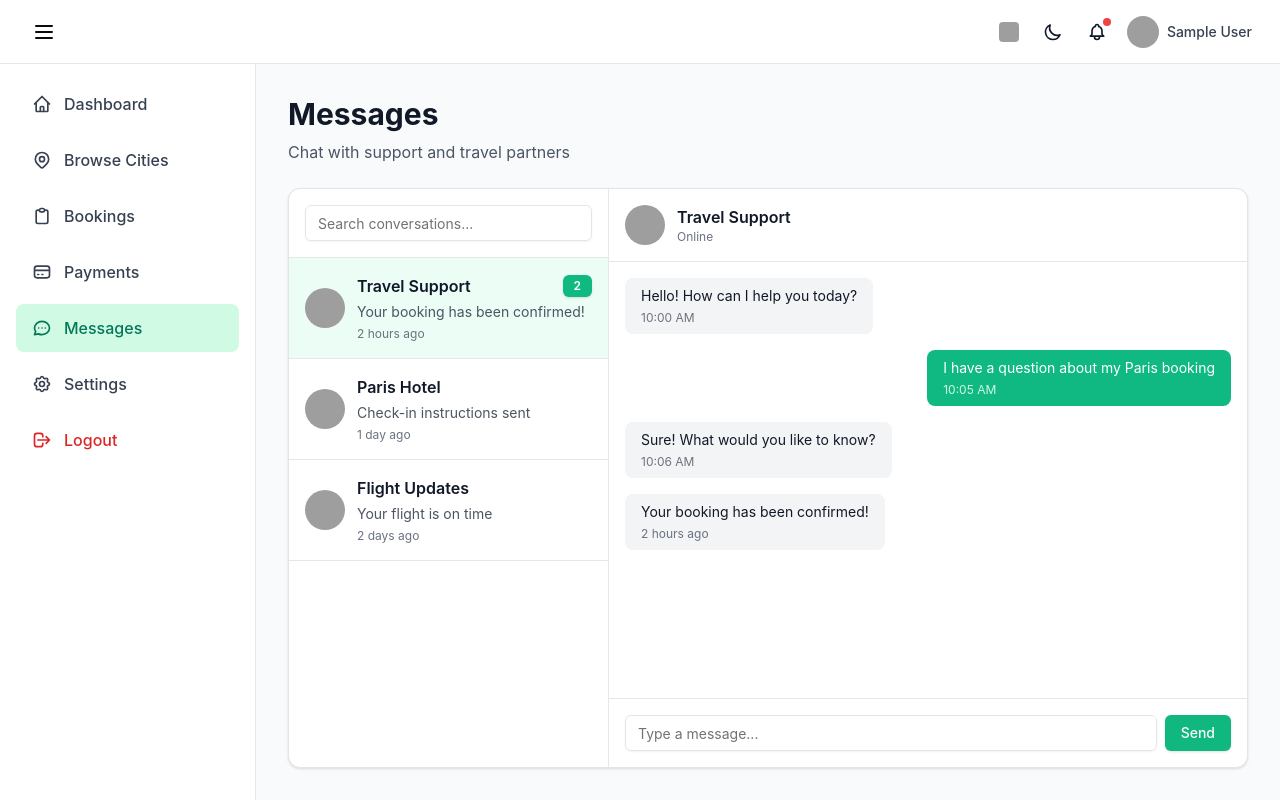
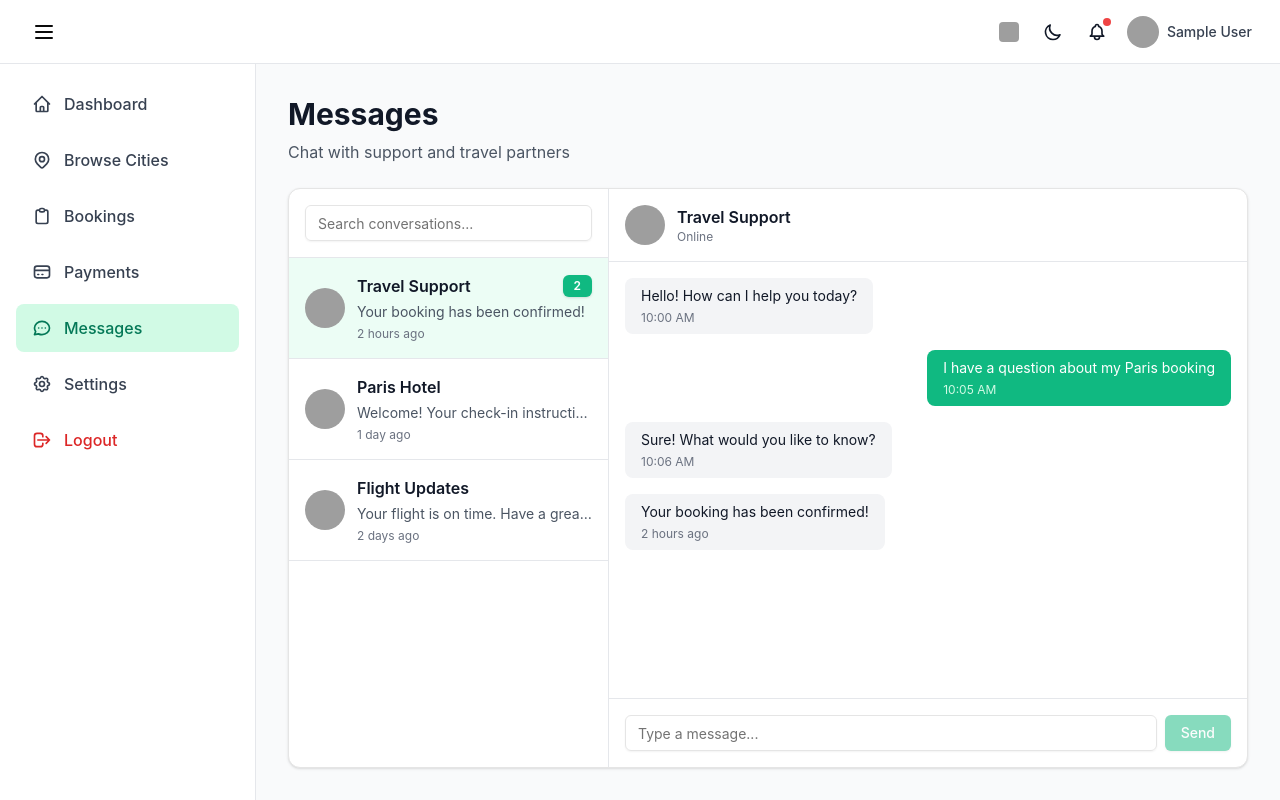
Before and after one commit to whitehorse21/landing-page-demo-nextjs, a Next.js app: page /dashboard/messages in a window 1280 px wide. Built offline with nearby package versions, Linux system fonts and the light colour scheme; sample sign-in values are in the browser's storage; grey boxes are pictures that could not be loaded.

Commit message:
implemented dashboard

```diff
--- a/app/dashboard/messages/page.tsx
+++ b/app/dashboard/messages/page.tsx
@@ -1,6 +1,6 @@
 'use client'
 
-import { useState, useEffect } from 'react'
+import React, { useState, useEffect, useRef, useMemo } from 'react'
 import { useLanguage } from '@/contexts/LanguageContext'
 import { SkeletonMessageItem } from '@/components/dashboard/SkeletonLoader'
 import { Card, CardContent } from '@/components/ui/card'
@@ -9,10 +9,36 @@ import { Button } from '@/components/ui/button'
 import { Avatar, AvatarFallback, AvatarImage } from '@/components/ui/avatar'
 import { Badge } from '@/components/ui/badge'
 
+interface Message {
+  id: number
+  sender: string
+  text: string
+  time: string
+  isUser: boolean
+}
+
 const Messages = () => {
   const { t } = useLanguage()
   const [selectedChat, setSelectedChat] = useState<number | null>(1)
   const [isLoading, setIsLoading] = useState(true)
+  const [messageInput, setMessageInput] = useState('')
+  const [sentMessageCount, setSentMessageCount] = useState<Record<number, number>>({})
+
+  // Initialize messages per conversation
+  const [messagesByChat, setMessagesByChat] = useState<Record<number, Message[]>>({
+    1: [
+      { id: 1, sender: 'Travel Support', text: 'Hello! How can I help you today?', time: '10:00 AM', isUser: false },
+      { id: 2, sender: 'You', text: 'I have a question about my Paris booking', time: '10:05 AM', isUser: true },
+      { id: 3, sender: 'Travel Support', text: 'Sure! What would you like to know?', time: '10:06 AM', isUser: false },
+      { id: 4, sender: 'Travel Support', text: 'Your booking has been confirmed!', time: '2 hours ago', isUser: false },
+    ],
+    2: [
+      { id: 1, sender: 'Paris Hotel', text: 'Welcome! Your check-in instructions have been sent.', time: '1 day ago', isUser: false },
+    ],
+    3: [
+      { id: 1, sender: 'Flight Updates', text: 'Your flight is on time. Have a great trip!', time: '2 days ago', isUser: false },
+    ],
+  })
 
   useEffect(() => {
     const timer = setTimeout(() => {
@@ -21,20 +47,114 @@ const Messages = () => {
     return () => clearTimeout(timer)
   }, [])
 
+
   const chats = [
-    { id: 1, name: 'Travel Support', lastMessage: 'Your booking has been confirmed!', time: '2 hours ago', unread: 2, avatar: 'https://api.dicebear.com/7.x/avataaars/svg?seed=Support' },
-    { id: 2, name: 'Paris Hotel', lastMessage: 'Check-in instructions sent', time: '1 day ago', unread: 0, avatar: 'https://api.dicebear.com/7.x/avataaars/svg?seed=Hotel' },
-    { id: 3, name: 'Flight Updates', lastMessage: 'Your flight is on time', time: '2 days ago', unread: 0, avatar: 'https://api.dicebear.com/7.x/avataaars/svg?seed=Flight' },
+    {
+      id: 1,
+      name: 'Travel Support',
+      lastMessage: messagesByChat[1]?.[messagesByChat[1].length - 1]?.text || 'Your booking has been confirmed!',
+      time: '2 hours ago',
+      unread: 2,
+      avatar: 'https://api.dicebear.com/7.x/avataaars/svg?seed=Support'
+    },
+    {
+      id: 2,
+      name: 'Paris Hotel',
+      lastMessage: messagesByChat[2]?.[messagesByChat[2].length - 1]?.text || 'Check-in instructions sent',
+      time: '1 day ago',
+      unread: 0,
+      avatar: 'https://api.dicebear.com/7.x/avataaars/svg?seed=Hotel'
+    },
+    {
+      id: 3,
+      name: 'Flight Updates',
+      lastMessage: messagesByChat[3]?.[messagesByChat[3].length - 1]?.text || 'Your flight is on time',
+      time: '2 days ago',
+      unread: 0,
+      avatar: 'https://api.dicebear.com/7.x/avataaars/svg?seed=Flight'
+    },
   ]
 
-  const messages = [
-    { id: 1, sender: 'Travel Support', text: 'Hello! How can I help you today?', time: '10:00 AM', isUser: false },
-    { id: 2, sender: 'You', text: 'I have a question about my Paris booking', time: '10:05 AM', isUser: true },
-    { id: 3, sender: 'Travel Support', text: 'Sure! What would you like to know?', time: '10:06 AM', isUser: false },
-    { id: 4, sender: 'Travel Support', text: 'Your booking has been confirmed!', time: '2 hours ago', isUser: false },
+  // Get current chat messages
+  const currentMessages = useMemo(() => {
+    return selectedChat ? (messagesByChat[selectedChat] || []) : []
+  }, [selectedChat, messagesByChat])
+
+  const fakeResponses = [
+    "Thank you for your message! I'm here to help.",
+    "I understand your concern. Let me check that for you.",
+    "That's a great question! Here's what I found...",
+    "I'll get back to you with more details shortly.",
+    "Is there anything else you'd like to know?",
+    "Perfect! I've noted that down for you.",
   ]
 
+  const getCurrentTime = () => {
+    const now = new Date()
+    return now.toLocaleTimeString('en-US', { hour: '2-digit', minute: '2-digit' })
+  }
+
   const selectedChatData = chats.find(chat => chat.id === selectedChat)
+
+  const handleSendMessage = () => {
+    if (!messageInput.trim() || !selectedChat) return
+
+    const newMessage: Message = {
+      id: Date.now(),
+      sender: 'You',
+      text: messageInput.trim(),
+      time: getCurrentTime(),
+      isUser: true,
+    }
+
+    // Add message to the specific chat
+    setMessagesByChat(prev => ({
+      ...prev,
+      [selectedChat]: [...(prev[selectedChat] || []), newMessage]
+    }))
+    setMessageInput('')
+
+    // Initialize count if not exists, then increment and get new count
+    let newCount = 1
+    setSentMessageCount(prev => {
+      const currentCount = prev[selectedChat] || 0
+      newCount = currentCount + 1
+      return { ...prev, [selectedChat]: newCount }
+    })
+
+    // After 1-2 messages, send a fake response
+    if (newCount >= 1 && newCount <= 2) {
+      const delay = Math.random() * 2000 + 1500 // 1.5-3.5 seconds delay
+      setTimeout(() => {
+        const randomResponse = fakeResponses[Math.floor(Math.random() * fakeResponses.length)]
+        const fakeMessage: Message = {
+          id: Date.now() + 1,
+          sender: selectedChatData?.name || 'Travel Support',
+          text: randomResponse,
+          time: getCurrentTime(),
+          isUser: false,
+        }
+        setMessagesByChat(prev => ({
+          ...prev,
+          [selectedChat]: [...(prev[selectedChat] || []), fakeMessage]
+        }))
+      }, delay)
+    }
+  }
+
+  const handleKeyPress = (e: React.KeyboardEvent<HTMLInputElement>) => {
+    if (e.key === 'Enter' && !e.shiftKey) {
+      e.preventDefault()
+      handleSendMessage()
+    }
+  }
+
+  // Auto-scroll to bottom when new messages are added
+  const messagesEndRef = useRef<HTMLDivElement>(null)
+
+  useEffect(() => {
+    messagesEndRef.current?.scrollIntoView({ behavior: 'smooth' })
+  }, [currentMessages])
 
   if (isLoading) {
     return (
@@ -139,7 +259,7 @@ const Messages = () => {
                 </div>
               </div>
               <div className="flex-1 overflow-y-auto p-4 space-y-4">
-                {messages.map((message) => (
+                {currentMessages.map((message) => (
                   <div
                     key={message.id}
                     className={`flex ${message.isUser ? 'justify-end' : 'justify-start'}`}
@@ -162,6 +282,7 @@ const Messages = () => {
                     </div>
                   </div>
                 ))}
+                <div ref={messagesEndRef} />
               </div>
               <div className="p-4 border-t border-gray-200 dark:border-gray-700 flex-shrink-0">
                 <div className="flex items-center gap-2">
@@ -169,8 +290,11 @@ const Messages = () => {
                     type="text"
                     placeholder={t('dashboard.messages.typeMessage')}
                     className="flex-1"
+                    value={messageInput}
+                    onChange={(e) => setMessageInput(e.target.value)}
+                    onKeyPress={handleKeyPress}
                   />
-                  <Button>
+                  <Button onClick={handleSendMessage} disabled={!messageInput.trim()}>
                     {t('dashboard.messages.send')}
                   </Button>
                 </div>
--- a/components/AboutUs.tsx
+++ b/components/AboutUs.tsx
@@ -79,7 +79,7 @@ const AboutUs = () => {
               <div className="p-6 lg:p-8">
                 <h3 className="text-xl font-bold text-gray-900 dark:text-white mb-3">Our Mission</h3>
                 <p className="text-gray-600 dark:text-gray-400 leading-relaxed">
-                  We believe that travel is more than just visiting places—it's about creating memories, building connections, and discovering yourself.
+                  We believe that travel is more than just visiting places—it&apos;s about creating memories, building connections, and discovering yourself.
                 </p>
               </div>
               <div className="absolute bottom-0 right-0 w-20 h-20 bg-gradient-to-br from-primary/5 dark:from-emerald-500/10 to-transparent rounded-tl-full opacity-0 group-hover:opacity-100 transition-opacity duration-300"></div>
--- a/components/SectionSeparator.tsx
+++ b/components/SectionSeparator.tsx
@@ -1,6 +1,6 @@
 'use client'
 
-import { useRef } from 'react'
+import { useId } from 'react'
 import { useScrollAnimation } from '@/hooks/useScrollAnimation'
 
 interface SectionSeparatorProps {
@@ -12,7 +12,7 @@ const SectionSeparator = ({ variant, type }: SectionSeparatorProps) => {
   // Support both 'variant' and 'type' props for backward compatibility
   const separatorType = variant || type || 'dots'
   const { elementRef, isVisible } = useScrollAnimation({ triggerOnce: true })
-  const gradientIdRef = useRef(`lineGradient-${Math.random().toString(36).substr(2, 9)}`)
+  const gradientId = useId()
 
   // Variant 1: Expanding Ripples
   if (separatorType === 'dots') {
@@ -55,7 +55,7 @@ const SectionSeparator = ({ variant, type }: SectionSeparatorProps) => {
             <div className="relative w-full max-w-6xl h-full">
               <svg className="w-full h-full" viewBox="0 0 1200 128" preserveAspectRatio="none">
                 <defs>
-                  <linearGradient id={`waveGrad-${gradientIdRef.current}`} x1="0%" y1="0%" x2="100%" y2="0%">
+                  <linearGradient id={`waveGrad-${gradientId}`} x1="0%" y1="0%" x2="100%" y2="0%">
                     <stop offset="0%" stopColor="transparent" />
                     <stop offset="25%" stopColor="rgb(168, 85, 247)" stopOpacity="0.8" />
                     <stop offset="50%" stopColor="rgb(139, 92, 246)" stopOpacity="1" />
@@ -66,7 +66,7 @@ const SectionSeparator = ({ variant, type }: SectionSeparatorProps) => {
                 <path
                   d="M0,64 Q300,20 600,64 T1200,64"
                   fill="none"
-                  stroke={`url(#waveGrad-${gradientIdRef.current})`}
+                  stroke={`url(#waveGrad-${gradientId})`}
                   strokeWidth="3"
                   className={`transition-opacity duration-1000 ${
                     isVisible ? 'opacity-100 animate-wave-flow' : 'opacity-0'
@@ -75,7 +75,7 @@ const SectionSeparator = ({ variant, type }: SectionSeparatorProps) => {
                 <path
                   d="M0,64 Q300,108 600,64 T1200,64"
                   fill="none"
-                  stroke={`url(#waveGrad-${gradientIdRef.current})`}
+                  stroke={`url(#waveGrad-${gradientId})`}
                   strokeWidth="3"
                   className={`transition-opacity duration-1000 ${
                     isVisible ? 'opacity-100 animate-wave-flow-reverse' : 'opacity-0'
--- a/components/Testimonials.tsx
+++ b/components/Testimonials.tsx
@@ -118,7 +118,7 @@ const Testimonials = () => {
 
                         {/* Quote icon */}
                         <div className="absolute top-4 right-4 text-6xl text-emerald-100 dark:text-emerald-900/50 group-hover:text-emerald-200 dark:group-hover:text-emerald-700 transition-colors duration-300">
-                          "
+                          &quot;
                         </div>
 
                         <div className="relative z-10">
@@ -143,7 +143,7 @@ const Testimonials = () => {
 
                           {/* Testimonial Text */}
                           <p className="text-gray-700 dark:text-gray-300 leading-relaxed mb-6 relative z-10 group-hover:text-gray-900 dark:group-hover:text-white transition-colors flex-1">
-                            "{testimonial.text}"
+                            &quot;{testimonial.text}&quot;
                           </p>
 
                           {/* Rating Stars */}
@@ -187,7 +187,7 @@ const Testimonials = () => {
                       >
                         <div className={`absolute inset-0 bg-gradient-to-br ${testimonial.color} opacity-0 group-hover:opacity-5 dark:group-hover:opacity-10 transition-opacity duration-300 rounded-2xl`}></div>
                         <div className="absolute top-4 right-4 text-6xl text-emerald-100 dark:text-emerald-900/50 group-hover:text-emerald-200 dark:group-hover:text-emerald-700 transition-colors duration-300">
-                          "
+                          &quot;
                         </div>
                         <div className="relative z-10">
                           <div className="flex items-center gap-4 mb-6">
@@ -208,7 +208,7 @@ const Testimonials = () => {
                             </div>
                           </div>
                           <p className="text-gray-700 dark:text-gray-300 leading-relaxed mb-6 relative z-10 group-hover:text-gray-900 dark:group-hover:text-white transition-colors flex-1">
-                            "{testimonial.text}"
+                            &quot;{testimonial.text}&quot;
                           </p>
                           <div className="flex items-center justify-between mt-auto">
                             <div className="flex items-center space-x-1">
--- a/components/dashboard/DashboardLayout.tsx
+++ b/components/dashboard/DashboardLayout.tsx
@@ -45,7 +45,7 @@ const DashboardLayout = ({ children }: DashboardLayoutProps) => {
             onClick={() => setSidebarOpen(false)}
           />
         )}
-        <DashboardSidebar sidebarOpen={sidebarOpen} />
+        <DashboardSidebar sidebarOpen={sidebarOpen} setSidebarOpen={setSidebarOpen} />
         <main className={`flex-1 pt-16 transition-all duration-300 ${
           sidebarOpen
             ? 'lg:ml-64'
--- a/components/dashboard/DashboardSidebar.tsx
+++ b/components/dashboard/DashboardSidebar.tsx
@@ -18,9 +18,10 @@ import {
 
 interface DashboardSidebarProps {
   sidebarOpen: boolean
+  setSidebarOpen: (open: boolean) => void
 }
 
-const DashboardSidebar = ({ sidebarOpen }: DashboardSidebarProps) => {
+const DashboardSidebar = ({ sidebarOpen, setSidebarOpen }: DashboardSidebarProps) => {
   const pathname = usePathname()
   const router = useRouter()
   const { logout } = useAuth()
@@ -57,6 +58,13 @@ const DashboardSidebar = ({ sidebarOpen }: DashboardSidebarProps) => {
     setLogoutDialogOpen(true)
   }
 
+  const handleLinkClick = () => {
+    // Close sidebar on mobile when a menu item is clicked
+    if (window.innerWidth < 1024) {
+      setSidebarOpen(false)
+    }
+  }
+
   return (
     <aside
       className={`fixed left-0 top-16 h-[calc(100vh-4rem)] bg-white dark:bg-gray-800 border-r border-gray-200 dark:border-gray-700 transition-all duration-300 z-40 ${
@@ -70,6 +78,7 @@ const DashboardSidebar = ({ sidebarOpen }: DashboardSidebarProps) => {
           <Link
             key={item.path}
             href={item.path}
+            onClick={handleLinkClick}
             className={`flex items-center gap-3 px-4 py-3 rounded-lg transition-colors ${
               isActive(item.path)
                 ? 'bg-emerald-100 dark:bg-emerald-900/30 text-emerald-700 dark:text-emerald-400'
--- a/hooks/useCountUp.ts
+++ b/hooks/useCountUp.ts
@@ -23,8 +23,8 @@ export const useCountUp = ({
 }: UseCountUpOptions) => {
   const [count, setCount] = useState(start)
   const [isCounting, setIsCounting] = useState(false)
-  const frameRef = useRef<number>()
-  const startTimeRef = useRef<number>()
+  const frameRef = useRef<number | undefined>(undefined)
+  const startTimeRef = useRef<number | undefined>(undefined)
 
   useEffect(() => {
     if (!enabled) {
--- a/next.config.js
+++ b/next.config.js
@@ -1,6 +1,10 @@
 /** @type {import('next').NextConfig} */
 const nextConfig = {
   reactStrictMode: true,
+  // Fix for webpack module loading issues in Next.js 15
+  experimental: {
+    optimizePackageImports: ['lucide-react'],
+  },
 }
 
 module.exports = nextConfig
```
Also changed, not shown: package.json (+12 -12 lines), 1 other file (tests, documents, lock files or other folders).
